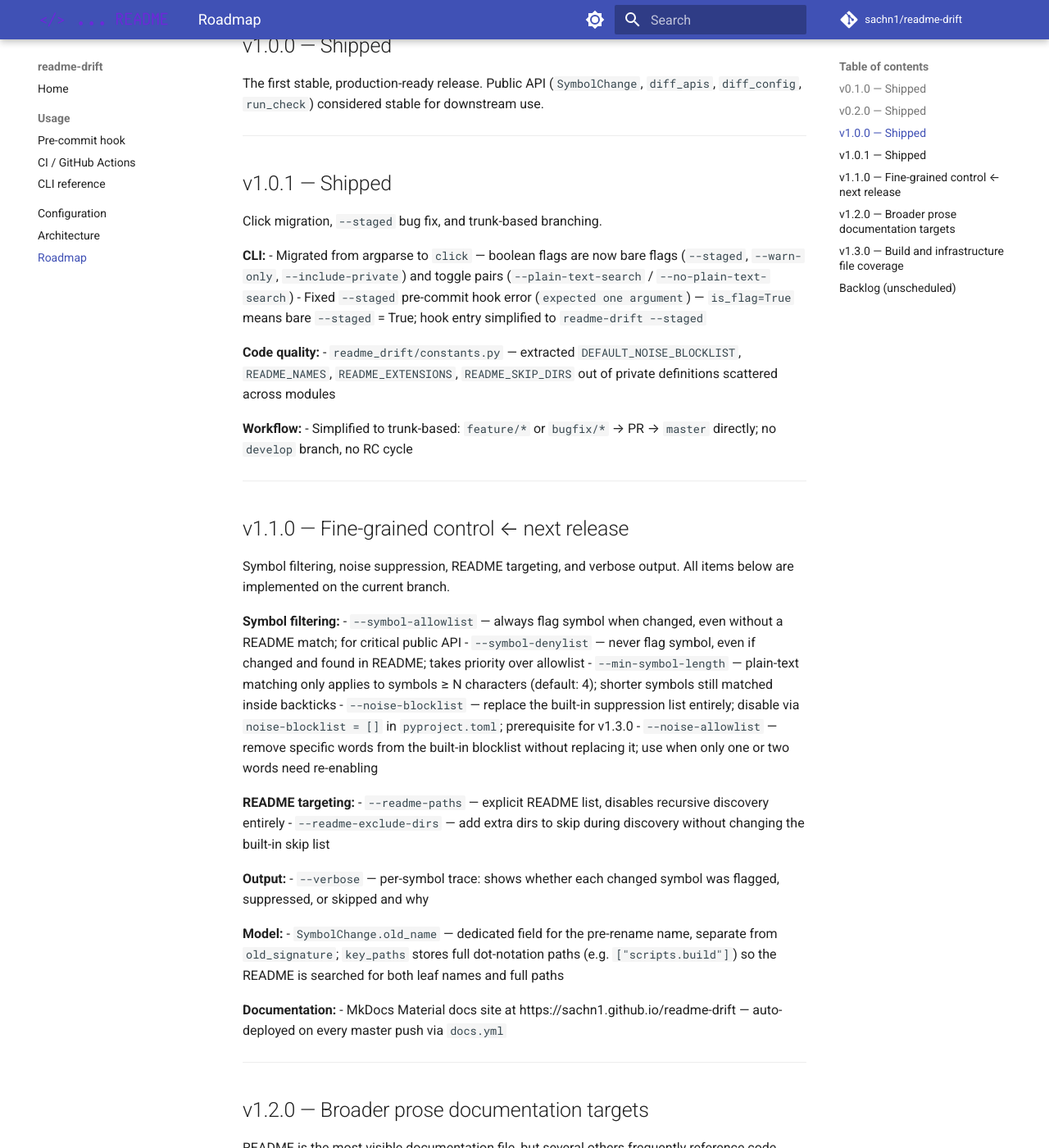
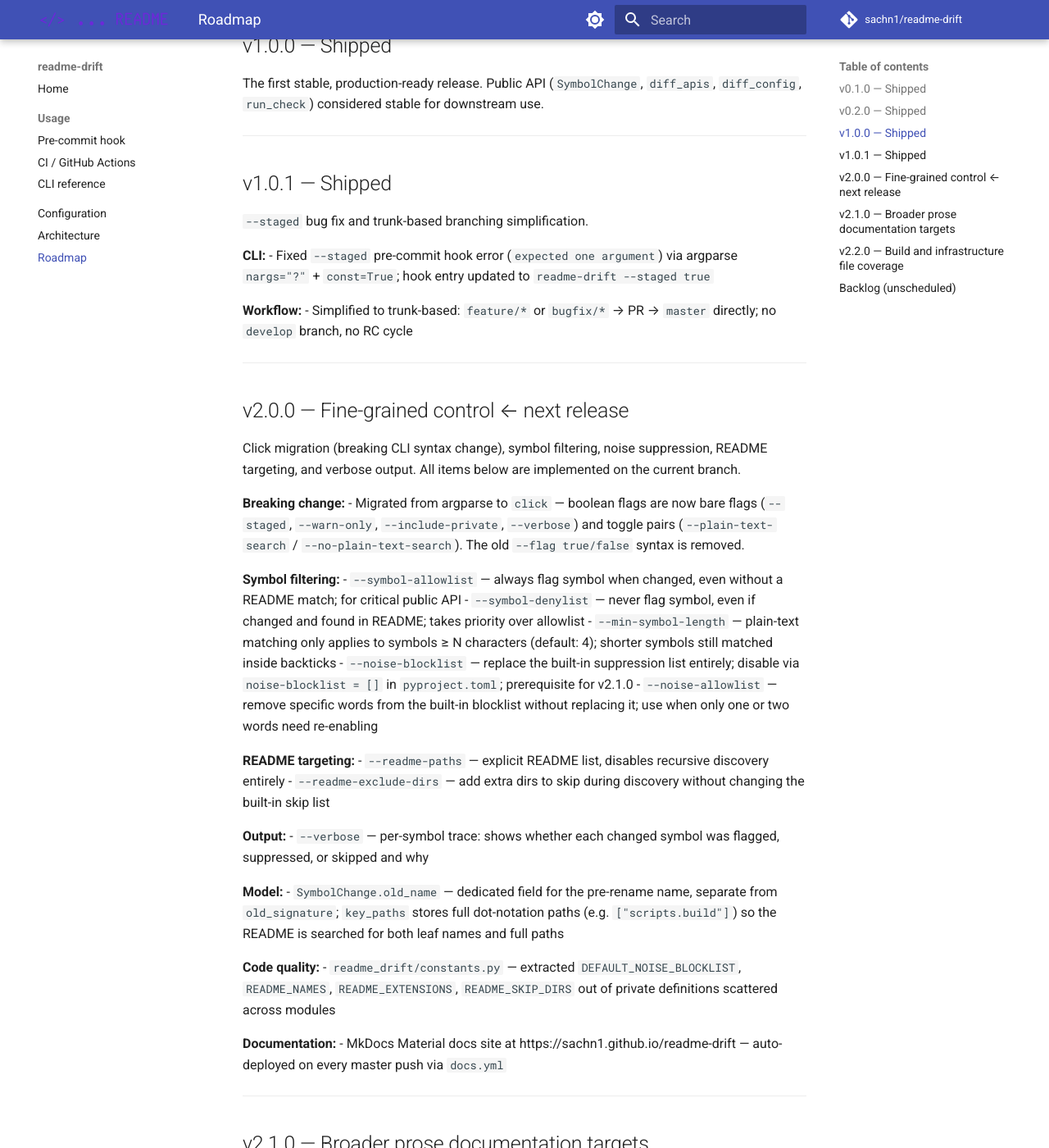
Before and after one commit to sachn1/readme-drift, an MkDocs documentation site: the page built from docs/roadmap.md, in a window 1280 px wide and 1400 px high, scrolled down 1542 px. Shown: the whole window at 82% size. Built offline with MkDocs 1.6.1 and Material for MkDocs 9.7.7, drawn with Linux system fonts in a browser that asks for light colours; comment, search, counter and statistics services are not loaded; some of the changed text lies outside the part shown.

Commit message:
refactormigrate CLI from argparse to click
BREAKING CHANGE: boolean flags no longer accept explicit values.
--flag true / --flag false syntax is removed.

```diff
--- a/docs/roadmap.md
+++ b/docs/roadmap.md
@@ -62,29 +62,28 @@ The first stable, production-ready release. Public API (`SymbolChange`, `diff_ap
 
 ## v1.0.1 — Shipped
 
-Click migration, `--staged` bug fix, and trunk-based branching.
+`--staged` bug fix and trunk-based branching simplification.
 
 **CLI:**
-- Migrated from argparse to `click` — boolean flags are now bare flags (`--staged`, `--warn-only`, `--include-private`) and toggle pairs (`--plain-text-search` / `--no-plain-text-search`)
-- Fixed `--staged` pre-commit hook error (`expected one argument`) — `is_flag=True` means bare `--staged` = True; hook entry simplified to `readme-drift --staged`
-
-**Code quality:**
-- `readme_drift/constants.py` — extracted `DEFAULT_NOISE_BLOCKLIST`, `README_NAMES`, `README_EXTENSIONS`, `README_SKIP_DIRS` out of private definitions scattered across modules
+- Fixed `--staged` pre-commit hook error (`expected one argument`) via argparse `nargs="?"` + `const=True`; hook entry updated to `readme-drift --staged true`
 
 **Workflow:**
 - Simplified to trunk-based: `feature/*` or `bugfix/*` → PR → `master` directly; no `develop` branch, no RC cycle
 
 ---
 
-## v1.1.0 — Fine-grained control ← next release
+## v2.0.0 — Fine-grained control ← next release
 
-Symbol filtering, noise suppression, README targeting, and verbose output. All items below are implemented on the current branch.
+Click migration (breaking CLI syntax change), symbol filtering, noise suppression, README targeting, and verbose output. All items below are implemented on the current branch.
+
+**Breaking change:**
+- Migrated from argparse to `click` — boolean flags are now bare flags (`--staged`, `--warn-only`, `--include-private`, `--verbose`) and toggle pairs (`--plain-text-search` / `--no-plain-text-search`). The old `--flag true/false` syntax is removed.
 
 **Symbol filtering:**
 - `--symbol-allowlist` — always flag symbol when changed, even without a README match; for critical public API
 - `--symbol-denylist` — never flag symbol, even if changed and found in README; takes priority over allowlist
 - `--min-symbol-length` — plain-text matching only applies to symbols ≥ N characters (default: 4); shorter symbols still matched inside backticks
-- `--noise-blocklist` — replace the built-in suppression list entirely; disable via `noise-blocklist = []` in `pyproject.toml`; prerequisite for v1.3.0
+- `--noise-blocklist` — replace the built-in suppression list entirely; disable via `noise-blocklist = []` in `pyproject.toml`; prerequisite for v2.1.0
 - `--noise-allowlist` — remove specific words from the built-in blocklist without replacing it; use when only one or two words need re-enabling
 
 **README targeting:**
@@ -97,12 +96,15 @@ Symbol filtering, noise suppression, README targeting, and verbose output. All i
 **Model:**
 - `SymbolChange.old_name` — dedicated field for the pre-rename name, separate from `old_signature`; `key_paths` stores full dot-notation paths (e.g. `["scripts.build"]`) so the README is searched for both leaf names and full paths
 
+**Code quality:**
+- `readme_drift/constants.py` — extracted `DEFAULT_NOISE_BLOCKLIST`, `README_NAMES`, `README_EXTENSIONS`, `README_SKIP_DIRS` out of private definitions scattered across modules
+
 **Documentation:**
 - MkDocs Material docs site at https://sachn1.github.io/readme-drift — auto-deployed on every master push via `docs.yml`
 
 ---
 
-## v1.2.0 — Broader prose documentation targets
+## v2.1.0 — Broader prose documentation targets
 
 README is the most visible documentation file, but several others frequently reference code symbols and are just as likely to go stale.
 
@@ -116,11 +118,11 @@ README is the most visible documentation file, but several others frequently ref
 
 ---
 
-## v1.3.0 — Build and infrastructure file coverage
+## v2.2.0 — Build and infrastructure file coverage
 
 Every Python project has files beyond `.py` and generic config that define named things the README references directly — make targets, container services, CLI entry points, environment variables. These files live in the repo, so no external knowledge is needed; the names are extractable by the same `KeyExtractor` protocol already in place.
 
-**Prerequisite:** noise suppression (v1.1.0) must land first. These extractors produce short tokens (`web`, `db`, `lint`, `test`) that are unacceptably noisy without a blocklist and minimum-length threshold.
+**Prerequisite:** noise suppression (v2.0.0) must land first. These extractors produce short tokens (`web`, `db`, `lint`, `test`) that are unacceptably noisy without a blocklist and minimum-length threshold.
 
 **Infrastructure changes required:**
 - Filename-keyed extractor registry alongside the existing suffix-keyed `_EXTRACTORS` — needed for `Makefile` (no suffix) and compose files (`.yml` suffix already claimed by the generic `YamlExtractor`)
```
